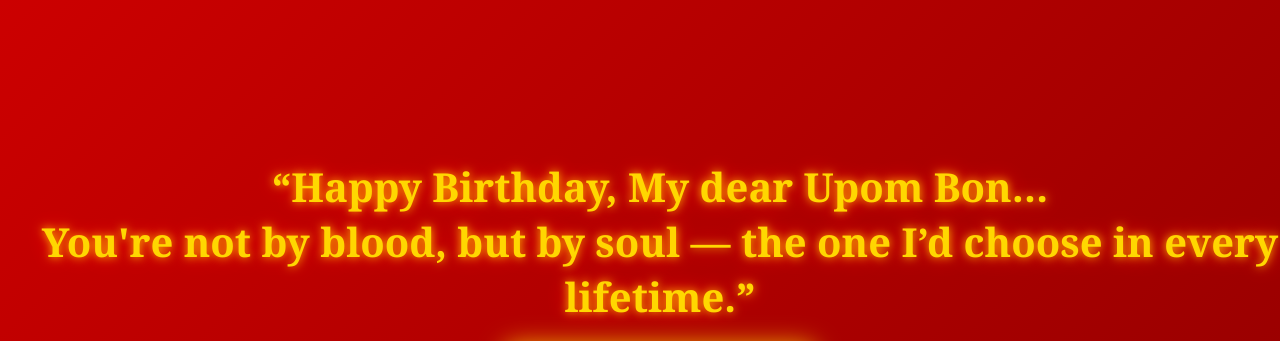
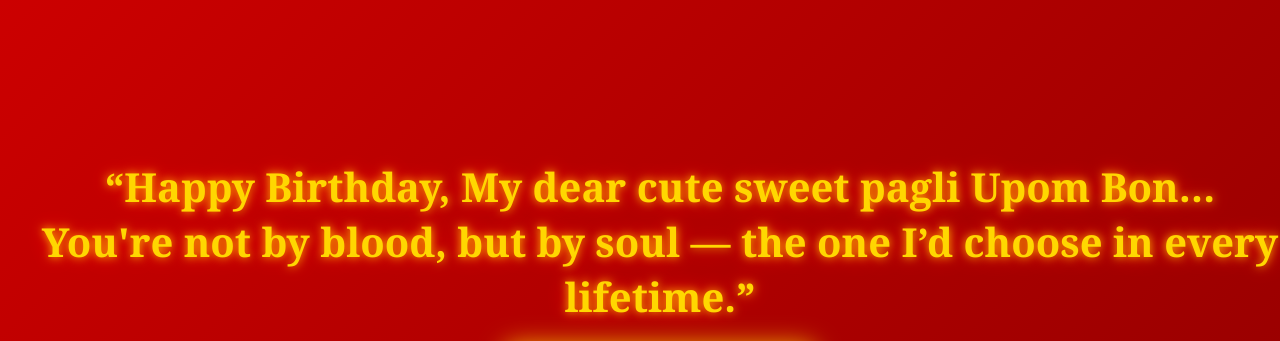
Before and after one commit to Vabna7/Vabna, a plain HTML site: page index.html in a window 1280 px wide. Shown: the top 341 px of the page. Drawn offline with Linux system fonts and the light colour scheme.

Commit message:
index.html

```diff
--- a/index.html
+++ b/index.html
@@ -3,7 +3,7 @@
 <head>
     <meta charset="UTF-8">
     <meta name="viewport" content="width=device-width, initial-scale=1.0">
-    <title>Happy Birthday, My dear cute sweet Pagli Bon Upom! ❤️</title>
+    <title>H.B.D Upama Sutradhar (Upom Bon)! ❤️</title>
     <link rel="stylesheet" href="style.css">
 </head>
 <body>
@@ -12,7 +12,7 @@
     <div id="confetti-container"></div>
 
     <div id="slide1" class="slide active">
-        <h1>“Happy Birthday, My dear Upom Bon…<br>You're not by blood, but by soul — the one I’d choose in every lifetime.”</h1>
+        <h1>“Happy Birthday, My dear cute sweet pagli Upom Bon…<br>You're not by blood, but by soul — the one I’d choose in every lifetime.”</h1>
         <video id="birthdayVideo" controls autoplay>
             <source src="bday_video_v2.mp4" type="video/mp4">
             Your browser does not support the video tag.
```
